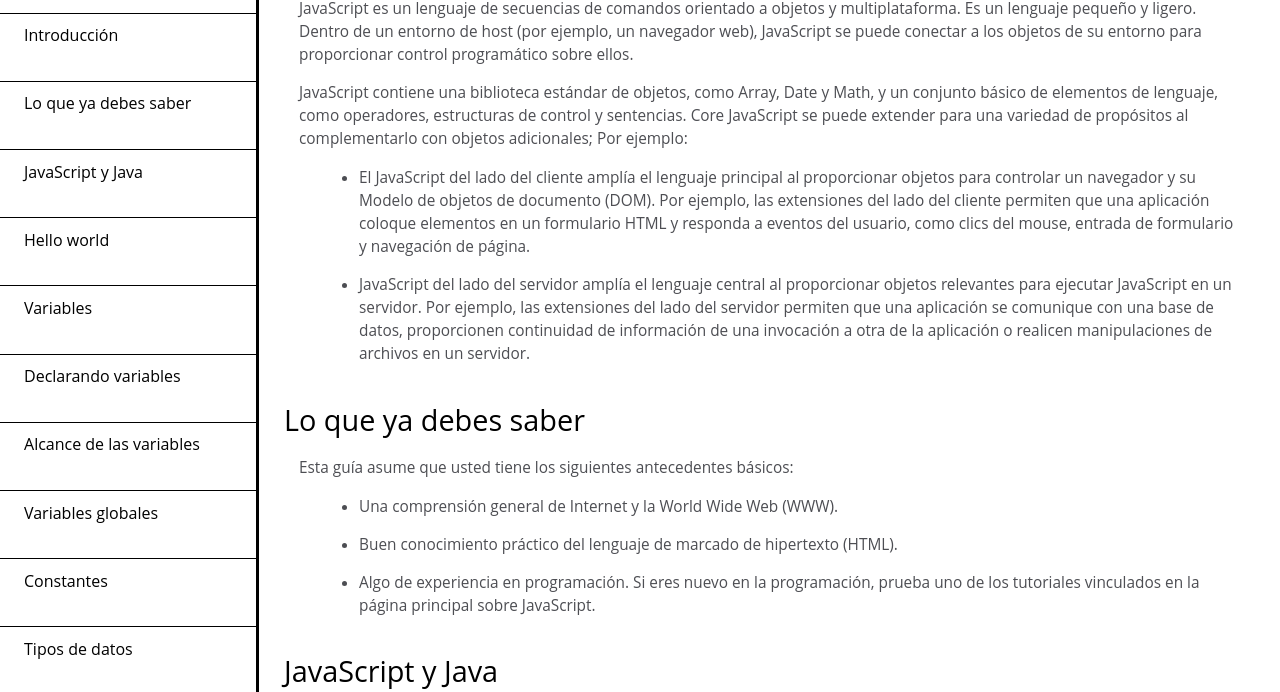
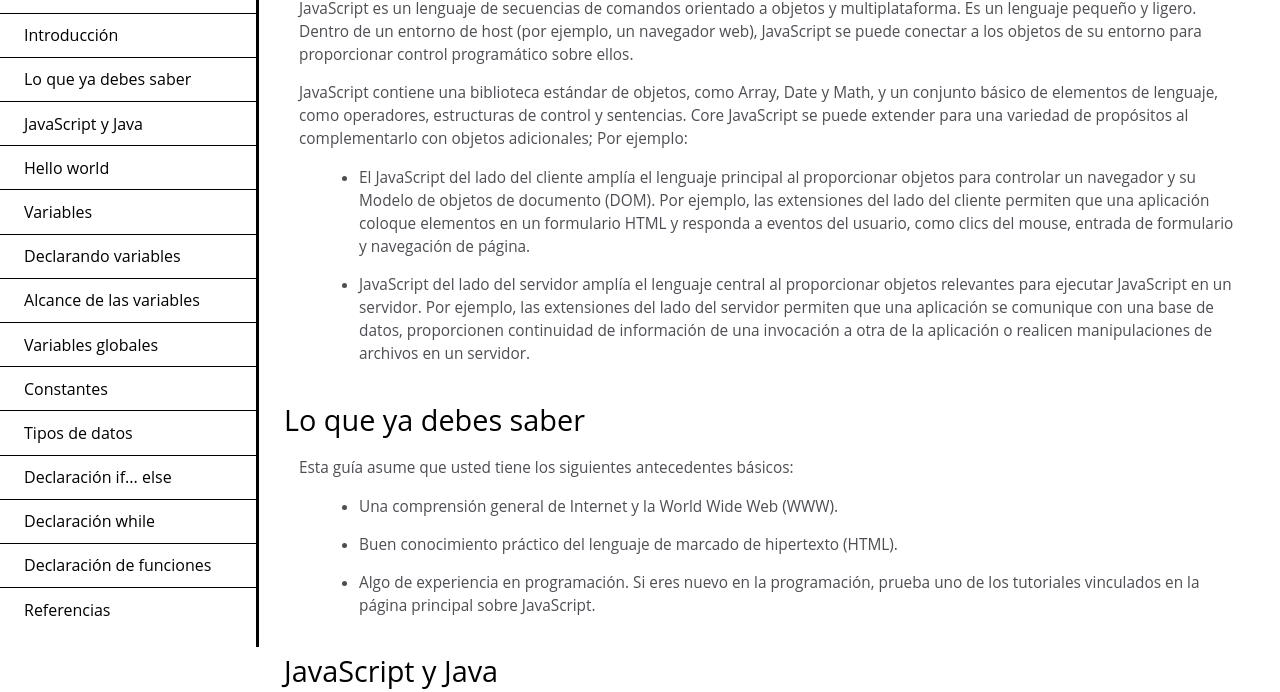
Before and after one commit to gabrielsifontes/javascript-documentacion, a plain HTML site: page Documentación de JavaScript.html in a window 1280 px wide. Shown: the part 107-799 px from the top of the page. Drawn offline with Linux system fonts and the light colour scheme.

Commit message:
Add files via upload

```diff
--- a/Documentación de JavaScript.html
+++ b/Documentación de JavaScript.html
@@ -3,190 +3,28 @@
 <head>
   <meta charset="UTF-8">
   <meta name="viewport" content="width=device-width, initial-scale=1.0">
-  <title>Documentación de JavaScript
-  </title>
-  <style>
-    body {
-      font-family: "Open Sans", Arial, sans-serif;
-      line-height: 1.5;
-    }
-
-    main {
-      padding: 20px;
-    }
-
-    section {
-      display: block;
-
-    }
-
-    header {
-      font-size: 2em;
-      margin: 0;
-      padding-top: 0.6em;
-      font-size: 1.8em;
-    }
-
-    #navbar {
-      position: fixed;
-      top: 0px;
-      left: 0px;
-      width: 16em;
-      border-right: solid;
-      border-color: black;
-      margin: 0;
-    }
-
-    #navbar header {
-      text-align: center;
-    }
-
-    #navbar ul {
-      height: 80%;
-      padding: 0;
-      overflow-y: auto;
-      overflow-x: hidden;
-    }
-
-    #navbar li {
-      list-style: none;
-      padding: 0.6em 1.5em;
-      text-align: left;
-      margin: 0 0;
-      border-top: 1px solid black;
-    }
-
-    #navbar a {
-      text-decoration: none;
-      /* width: 100%; */
-      /* height: 100%; */
-      padding: 0 0;
-      color: black;
-      display: block;
-      /* cursor: pointer; */
-    }
-
-    #main-doc {
-      margin-left: 256px;
-    }
-
-    .hidden {
-      display: none;
-    }
-
-    code {
-      background-color: rgb(247, 247, 247);
-      line-height: 2;
-      display: block;
-      padding: 15px;
-      margin: 10px;
-      border-radius: 5px;
-    }
-
-    .section {
-      position: absolute;
-      right: 0;
-    }
-
-    section article {
-      display: block;
-      margin: 15px;
-      font-size: 0.96em;
-      color: rgb(77, 78, 83);
-    }
-
-    ul {
-      margin-block-start: 1em;
-      margin-block-end: 1em;
-    }
-
-    li {
-      display: list-item;
-      margin: 15px 0px 0px 20px;
-    }
-
-    @media only screen and (max-width: 64em) {
-      #navbar {
-        position: absolute;
-        top: 0px;
-        padding: 0;
-        margin: 0;
-        width: 100%;
-        height: 16em;
-        border: none;
-      }
-
-      #navbar ul {
-        border-top: 2px solid black;
-        border-bottom: 2px solid black;
-        /* border-left: 1px solid black; */
-        border-right: 1px solid black;
-        height: 32;
-      }
-
-      #main-doc {
-        position: relative;
-        margin-left: 0px;
-        margin-top: 16.8em;
-      }
-
-      #navbar li:first-child {
-        border-top: 0;
-      }
-
-    }
-  </style>
+  <title>Documentación de JavaScript</title>
+  <link rel="stylesheet" href="styles.css">
 </head>
 <body>
   <nav id="navbar">
     <header><span>Documentación de JavaScript</span></header>
     <ul>
-      <li>
-        <a class="nav-link" href="#introducción">Introducción</a><br>
+      <li><a class="nav-link" href="#introducción">Introducción</a></li>
+      <li><a class="nav-link" href="#lo_que_ya_debes_saber">Lo que ya debes saber</a></li>
+      <li><a class="nav-link" href="#javascript_y_java">JavaScript y Java</a></li>
+      <li><a class="nav-link" href="#hello_world">Hello world</a></li>
+      <li><a class="nav-link" href="#variables">Variables</a></li>
+      <li><a class="nav-link" href="#declarando_variables">Declarando variables</a></li>
+      <li><a class="nav-link" href="#alcance_de_las_variables">Alcance de las variables</a></li>
+      <li><a class="nav-link" href="#variables_globales">Variables globales</a></li>
+      <li><a class="nav-link" href="#constantes">Constantes</a></li>
+      <li><a class="nav-link" href="#tipos_de_datos">Tipos de datos</a></li>
+      <li><a class="nav-link" href="#declaración_if..._else">Declaración if... else</a></li>
+      <li><a class="nav-link" href="#declaración_while">Declaración while</a>
       </li>
-      <li>
-        <a class="nav-link" href="#lo_que_ya_debes_saber">Lo que ya debes saber</a><br>
-      </li>
-      <li>
-        <a class="nav-link" href="#javascript_y_java">JavaScript y Java</a><br>
-      </li>
-      <li>
-        <a class="nav-link" href="#hello_world">Hello world</a><br>
-      </li>
-      <li>
-        <a class="nav-link" href="#variables">Variables</a><br>
-      </li>
-      <li>
-        <a class="nav-link" href="#declarando_variables">Declarando variables</a><br>
-      </li>
-      <li>
-        <a class="nav-link" href="#alcance_de_las_variables">Alcance de las variables</a><br>
-
-      </li>
-      <li>
-        <a class="nav-link" href="#variables_globales">Variables globales</a><br>
-      </li>
-      <li>
-        <a class="nav-link" href="#constantes">Constantes</a><br>
-
-      </li>
-      <li>
-        <a class="nav-link" href="#tipos_de_datos">Tipos de datos</a><br>
-
-      </li>
-      <li>
-        <a class="nav-link" href="#declaración_if..._else">Declaración if... else</a><br>
-
-      </li>
-      <li>
-        <a class="nav-link" href="#declaración_while">Declaración while</a><br>
-      </li>
-      <li>
-        <a class="nav-link" href="#declaración_de_funciones">Declaración de funciones</a><br>
-      </li>
-      <li>
-        <a class="nav-link" href="#referencias">Referencias</a><br>
-      </li>
+      <li><a class="nav-link" href="#declaración_de_funciones">Declaración de funciones</a></li>
+      <li><a class="nav-link" href="#referencias">Referencias</a></li>
     </ul>
   </nav>
 
--- /dev/null
+++ b/styles.css
@@ -0,0 +1,124 @@
+
+body {
+  font-family: "Open Sans", Arial, sans-serif;
+  line-height: 1.5;
+}
+
+main {
+  padding: 20px;
+}
+
+section {
+  display: block;
+}
+
+header {
+  font-size: 2em;
+  margin: 0;
+  padding-top: 0.6em;
+  font-size: 1.8em;
+}
+
+#navbar {
+  position: fixed;
+  top: 0px;
+  left: 0px;
+  width: 16em;
+  border-right: solid;
+  border-color: black;
+  margin: 0;
+}
+
+#navbar header {
+  text-align: center;
+}
+
+#navbar ul {
+  height: 80%;
+  padding: 0;
+  overflow: hidden auto; /* Es raro que se herede bien al viewport de telefono pero aqui en la normal no se aplica, no sé por qué */
+}
+
+#navbar li {
+  list-style: none;
+  padding: 0.6em 1.5em;
+  text-align: left;
+  margin: 0 0;
+  border-top: 1px solid black;
+}
+
+#navbar a {
+  text-decoration: none;
+  padding: 0 0;
+  color: black;
+  display: block;
+}
+
+#main-doc {
+  margin-left: 256px;
+}
+
+.hidden {
+  display: none;
+}
+
+code {
+  background-color: rgb(247, 247, 247);
+  line-height: 2;
+  display: block;
+  padding: 15px;
+  margin: 10px;
+  border-radius: 5px;
+}
+
+.section {
+  position: absolute;
+  right: 0;
+}
+
+section article {
+  display: block;
+  margin: 15px;
+  font-size: 0.96em;
+  color: rgb(77, 78, 83);
+}
+
+ul {
+  margin-block-start: 1em;
+  margin-block-end: 1em;
+}
+
+li {
+  display: list-item;
+  margin: 15px 0px 0px 20px;
+}
+
+@media only screen and (max-width: 720px) {
+  #navbar {
+    position: absolute;
+    top: 0px;
+    padding: 0;
+    margin: 0;
+    width: 100%;
+    height: 16em;
+    border: none;
+  }
+
+  #navbar ul {
+    border-top: 2px solid black;
+    border-bottom: 2px solid black;
+    border-right: 1px solid black;
+    height: 32;
+  }
+
+  #main-doc {
+    position: relative;
+    margin-left: 0px;
+    margin-top: 16.8em;
+  }
+
+  #navbar li:first-child {
+    border-top: 0;
+  }
+
+}
```
